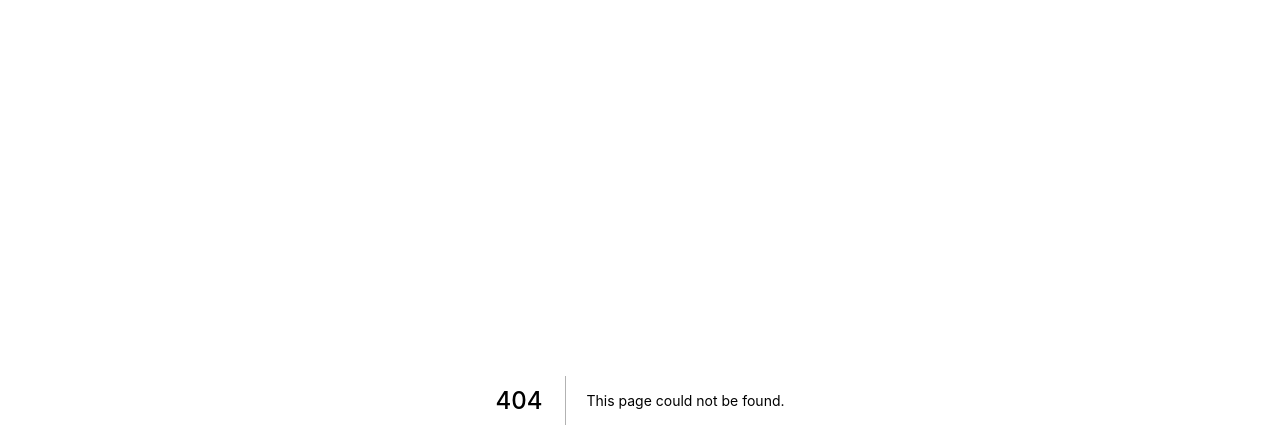
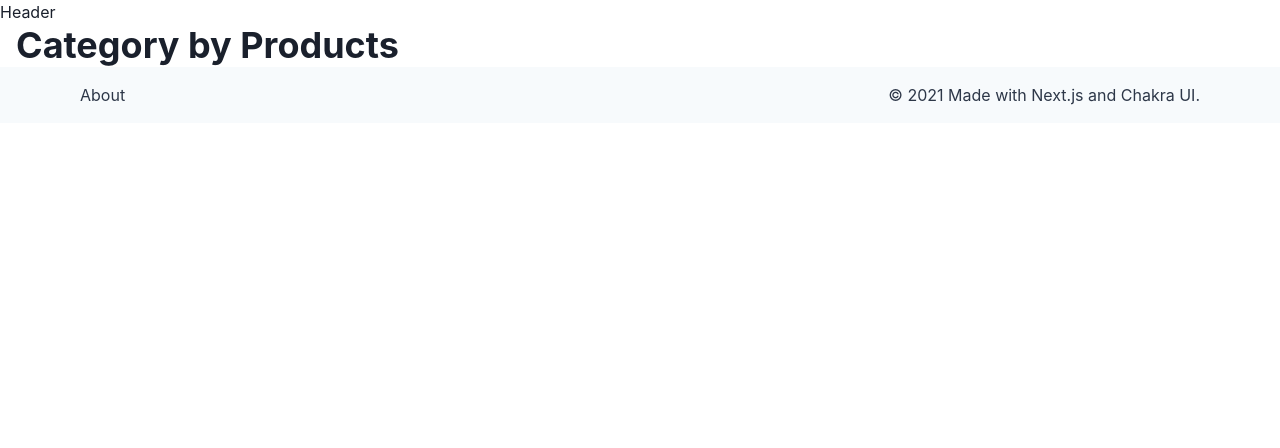
Before and after one commit to rsealperficient/PRFT-SnackOverflow, a Next.js app in the folder frontend/: page /categories/1 in a window 1280 px wide. Before the commit this address had no page. Shown: the top 448 px of the page. Built offline with nearby package versions, Linux system fonts and the light colour scheme.

Commit message:
Create Cart, Category and 404 page.

```diff
--- /dev/null
+++ b/frontend/pages/categories/[slug].js
@@ -0,0 +1,34 @@
+import {
+  SimpleGrid,
+  Box,
+  Container,
+  Grid,
+  GridItem,
+  Flex,
+  Spacer,
+  Heading,
+  Button,
+  ListIcon,
+  Text,
+  VStack,
+  List,
+  ListItem,
+  Divider,
+  HStack,
+  useColorModeValue,
+} from "@chakra-ui/react"
+import Image from "next/image"
+import PageLayout from "@/components/page-layout"
+import { getProducts, getProduct } from "@/utils/api"
+
+function CategorySingle({ product }) {
+  return (
+    <PageLayout>
+      <Container maxW={"container.xl"}>
+        <Heading>Category by Products</Heading>
+      </Container>
+    </PageLayout>
+  )
+}
+
+export default CategorySingle
```
Also changed, not shown: frontend/pages/404.js (added, +14 -0 lines), frontend/pages/_document.js (+4 -4 lines), frontend/pages/product/[slug].js (+0 -13 lines), frontend/pages/cart/index.js (added), 1 other file (tests, documents, lock files or other folders).
